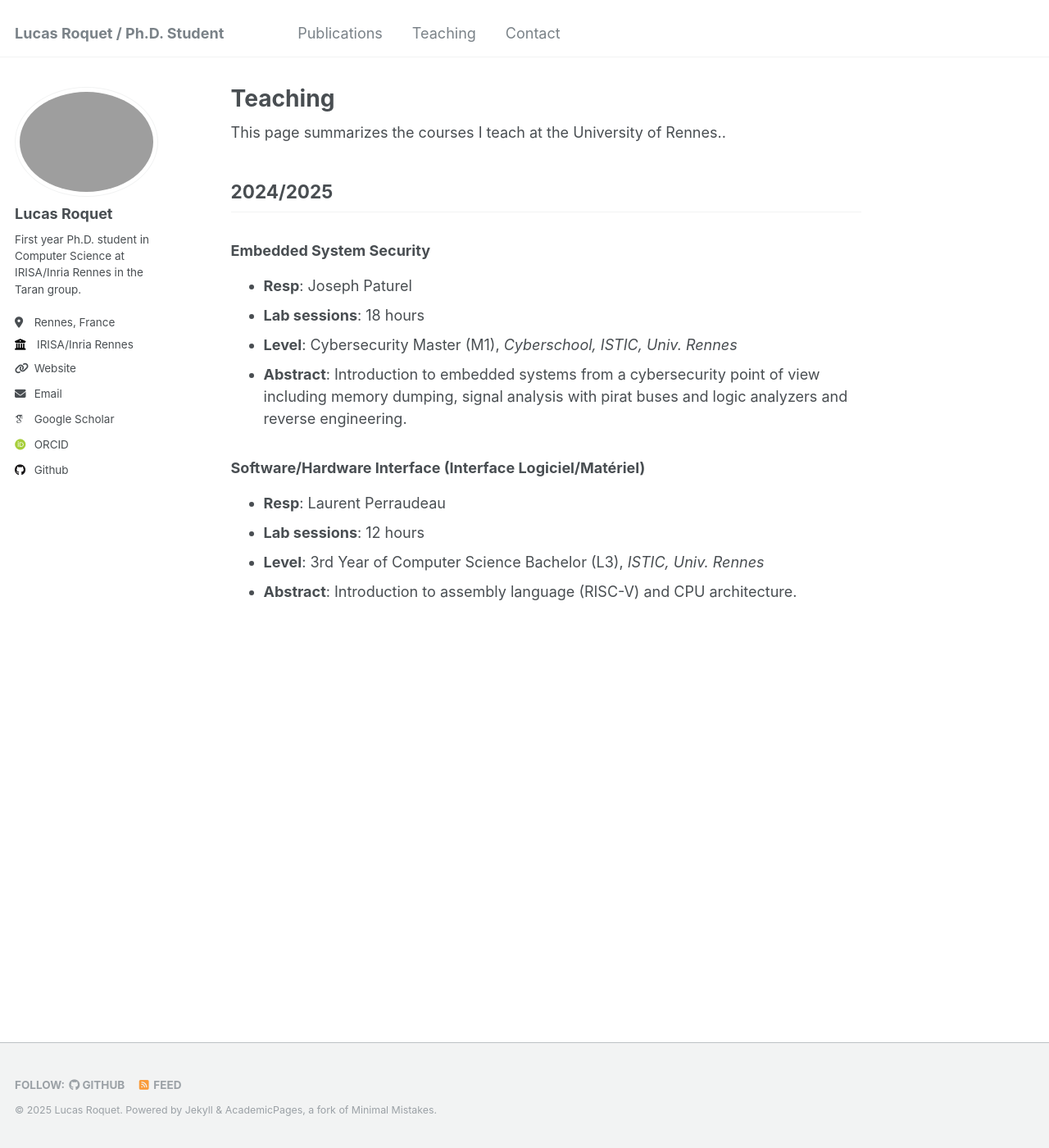
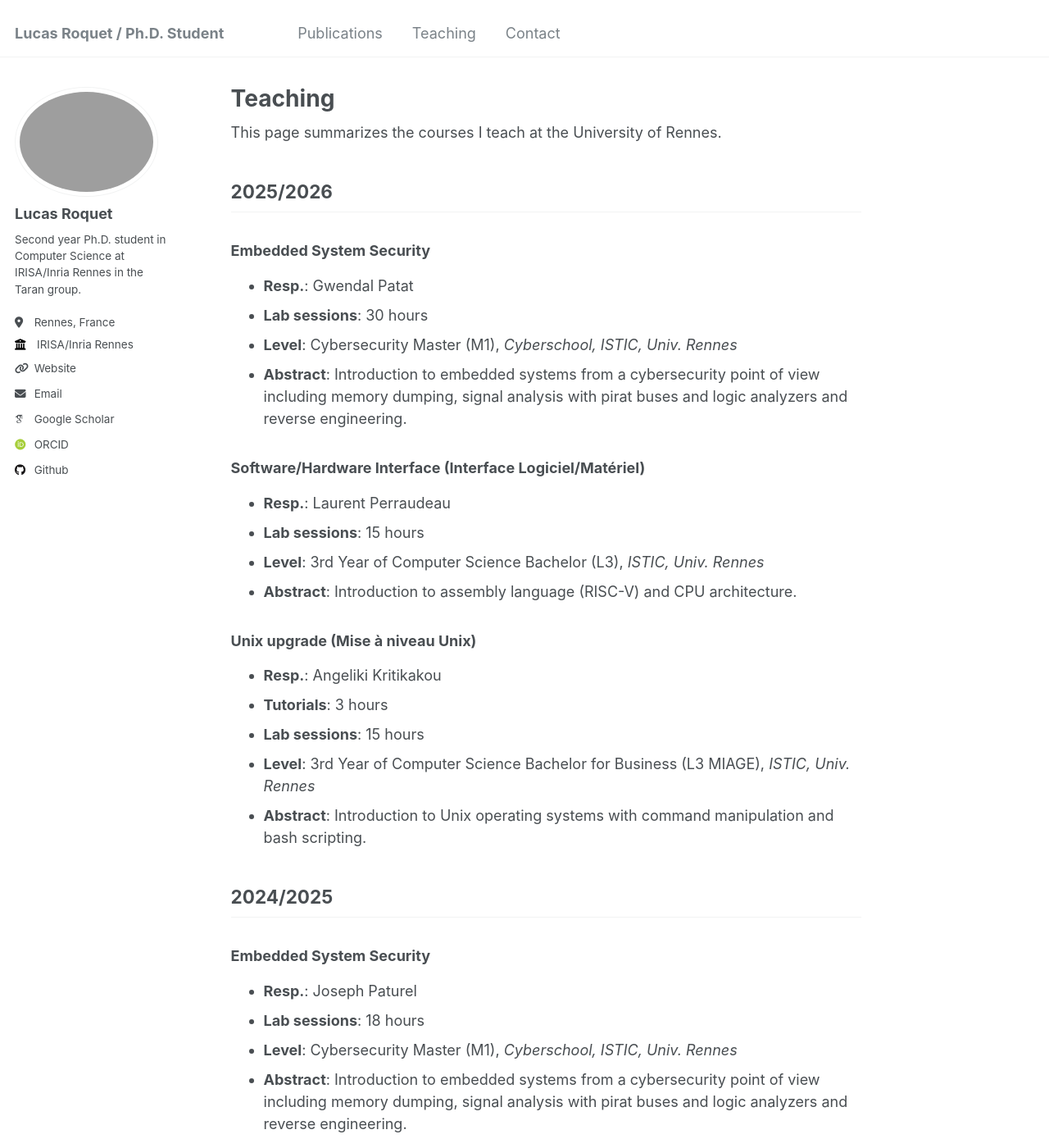
Before and after one commit to lucasrqt/lucasrqt.github.io, a Jekyll site: the page built from _pages/teaching.md, in a window 1280 px wide and 1400 px high. Shown: the whole window at 82% size. Built offline with Jekyll 4.4.1, drawn with Linux system fonts in a browser that asks for light colours; some web fonts are replaced.

Commit message:
update descrition and teaching. TODO: update papers/posters

```diff
--- a/_config.yml
+++ b/_config.yml
@@ -24,7 +24,7 @@ author:
   avatar           : "me.jpg"
   name             : "Lucas Roquet"
   pronouns         : # example: "she/her"
-  bio              : "First year Ph.D. student in Computer Science at IRISA/Inria Rennes in the Taran group."
+  bio              : "Second year Ph.D. student in Computer Science at IRISA/Inria Rennes in the Taran group."
   location         : "Rennes, France"
   employer         : "IRISA/Inria Rennes"
   uri              : "https://lucasrqt.github.io" # URL
--- a/_pages/teaching.md
+++ b/_pages/teaching.md
@@ -4,18 +4,39 @@ permalink: /teaching/
 author_profile: true
 ---
 
-This page summarizes the courses I teach at the University of Rennes..
+This page summarizes the courses I teach at the University of Rennes.
+
+## 2025/2026
+
+### Embedded System Security
+- **Resp.**: Gwendal Patat
+- **Lab sessions**: 30 hours
+- **Level**: Cybersecurity Master (M1), *Cyberschool, ISTIC, Univ. Rennes*
+- **Abstract**: Introduction to embedded systems from a cybersecurity point of view including memory dumping, signal analysis with pirat buses and logic analyzers and reverse engineering.
+
+### Software/Hardware Interface (Interface Logiciel/Matériel)
+- **Resp.**: Laurent Perraudeau
+- **Lab sessions**: 15 hours
+- **Level**: 3rd Year of Computer Science Bachelor (L3), *ISTIC, Univ. Rennes*
+- **Abstract**: Introduction to assembly language (RISC-V) and CPU architecture.
+
+### Unix upgrade (Mise à niveau Unix)
+- **Resp.**: Angeliki Kritikakou
+- **Tutorials**: 3 hours
+- **Lab sessions**: 15 hours
+- **Level**: 3rd Year of Computer Science Bachelor for Business (L3 MIAGE), *ISTIC, Univ. Rennes*
+- **Abstract**: Introduction to Unix operating systems with command manipulation and bash scripting.
 
 ## 2024/2025
 
 ### Embedded System Security
-- **Resp**: Joseph Paturel
+- **Resp.**: Joseph Paturel
 - **Lab sessions**: 18 hours
 - **Level**: Cybersecurity Master (M1), *Cyberschool, ISTIC, Univ. Rennes*
 - **Abstract**: Introduction to embedded systems from a cybersecurity point of view including memory dumping, signal analysis with pirat buses and logic analyzers and reverse engineering.
 
 ### Software/Hardware Interface (Interface Logiciel/Matériel)
-- **Resp**: Laurent Perraudeau
-- **Lab sessions**: 12 hours
+- **Resp.**: Laurent Perraudeau
+- **Lab sessions**: 18 hours
 - **Level**: 3rd Year of Computer Science Bachelor (L3), *ISTIC, Univ. Rennes*
 - **Abstract**: Introduction to assembly language (RISC-V) and CPU architecture.
```
